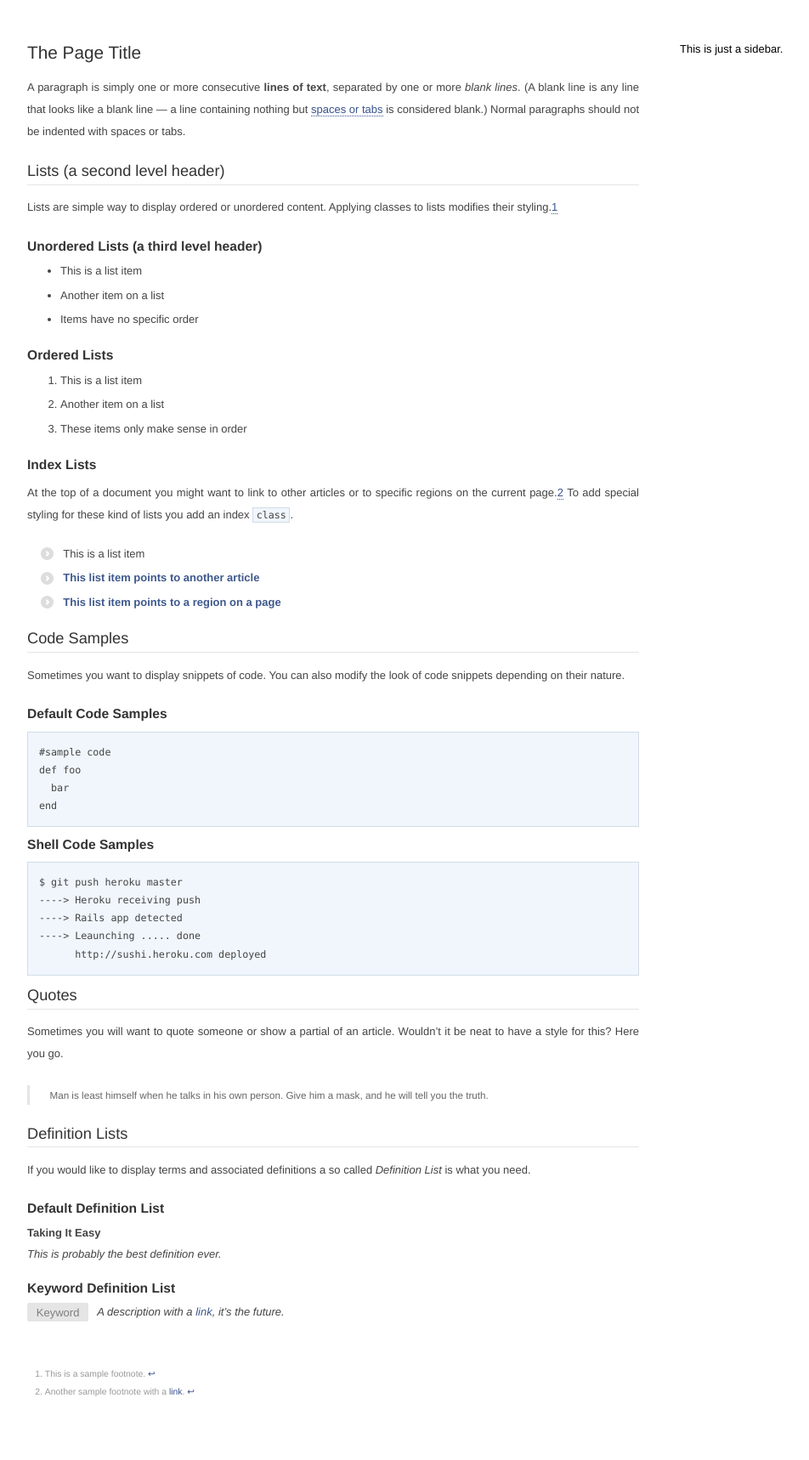
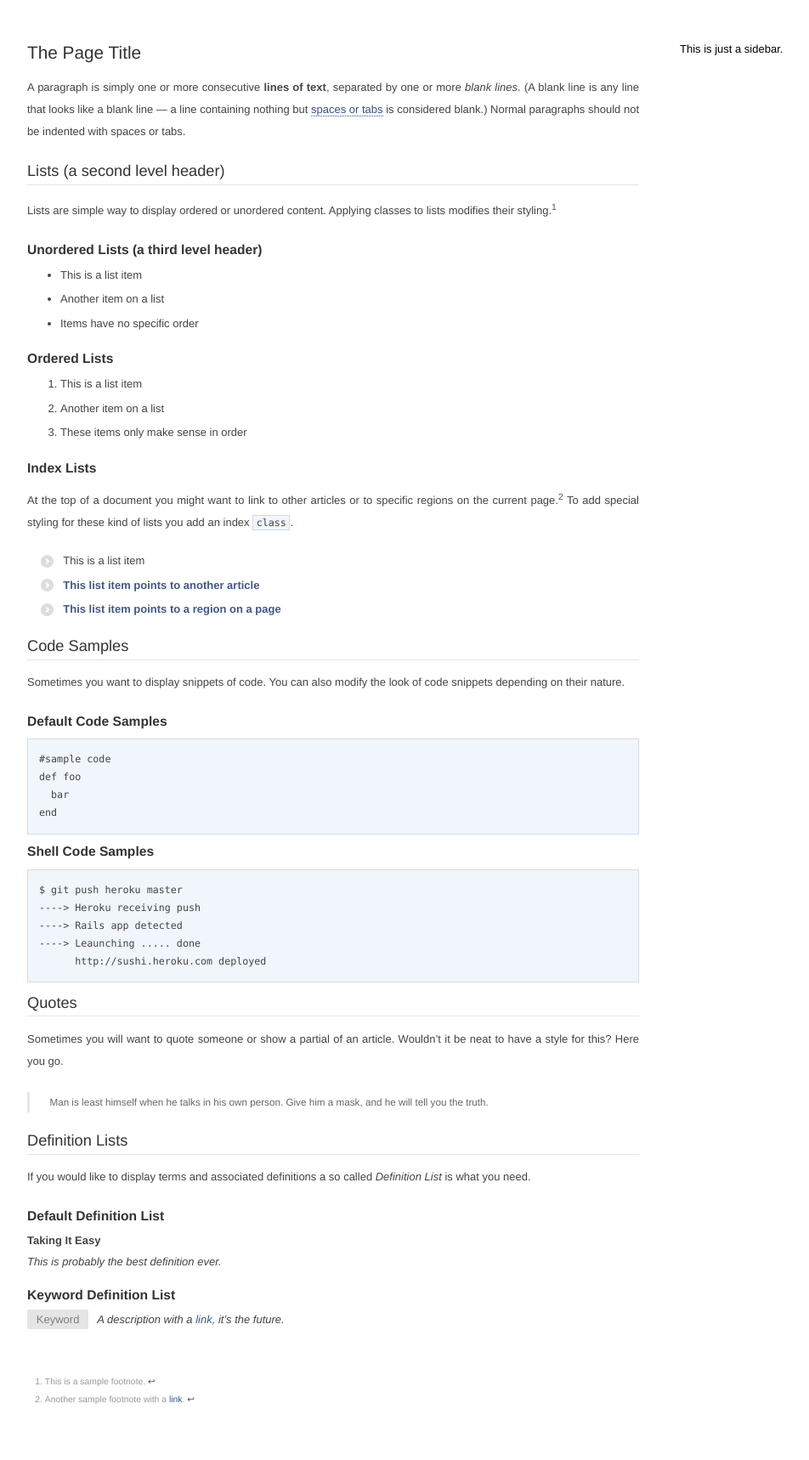
Before and after one commit to dsqmoore/developer, a Jekyll site: the page built from index.html, in a window 1280 px wide. Shown: the whole page at 85% size, without its empty margins (56-1008 px from the left). Built offline with Jekyll 4.4.1, drawn with Linux system fonts in a browser that asks for light colours.

Commit message:
Styled super text for footnotes

```diff
--- a/stylesheets/wikistyle.css
+++ b/stylesheets/wikistyle.css
@@ -59,6 +59,15 @@
   font-family: Monaco, monospace;
   font-size: .9em;
   padding: .1em .3em;
+}
+
+.wikistyle p sup {
+  font-size: .8em;
+  vertical-align: super;
+}
+
+.wikistyle p sup a:link, .wikistyle p sup a:visited {
+  border: 0;
 }
 /* ------------------------------------------- */
 
```
Also changed, not shown: 1 other file.
